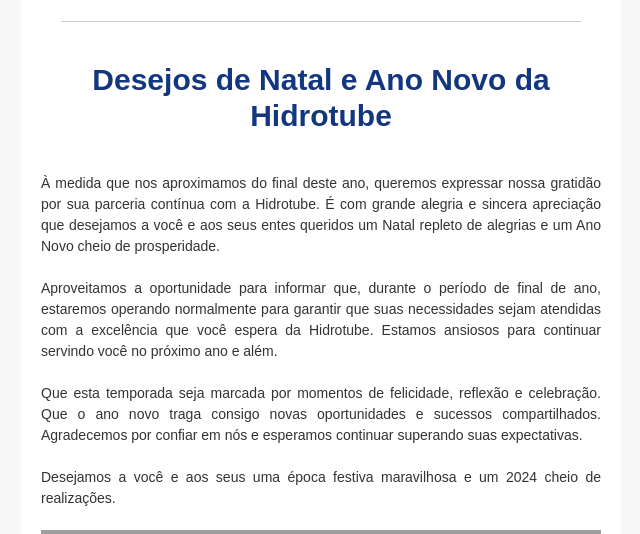
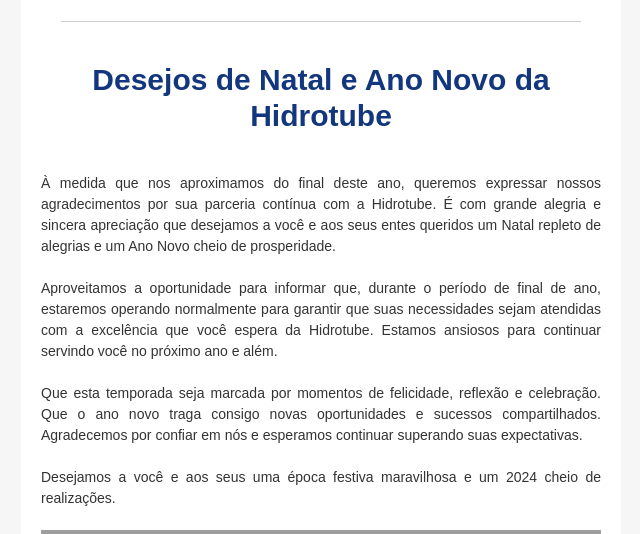
Before and after one commit to caiquevendemiatti/email_sender, a Django app: template templates/boas_festas.html in a window 1280 px wide. Shown: the part 440-974 px from the top of the page, without its empty margins (319-959 px from the left). Run offline with Django 4.2, Linux system fonts and the light colour scheme; the template is opened without the code that fills it, so the values that code supplies are empty; grey boxes are pictures that could not be loaded.

Commit message:
ajuste no texto do e-mail de boas festas

```diff
--- a/templates/boas_festas.html
+++ b/templates/boas_festas.html
@@ -121,7 +121,7 @@ td .es-button-border-2:hover {
                    <table cellpadding="0" cellspacing="0" width="100%" role="presentation" style="mso-table-lspace:0pt;mso-table-rspace:0pt;border-collapse:collapse;border-spacing:0px">
                      <tr>
                       <td align="left" style="padding:0;Margin:0">
-                          <p style="Margin:0;-webkit-text-size-adjust:none;-ms-text-size-adjust:none;mso-line-height-rule:exactly;font-family:arial, 'helvetica neue', helvetica, sans-serif;line-height:21px;color:#333333;font-size:14px"><br></p><p style="Margin:0;-webkit-text-size-adjust:none;-ms-text-size-adjust:none;mso-line-height-rule:exactly;font-family:arial, 'helvetica neue', helvetica, sans-serif;line-height:21px;color:#333333;font-size:14px;text-align:justify">À medida que nos aproximamos do final deste ano, queremos expressar nossa gratidão por sua parceria contínua com a Hidrotube. É com grande alegria e sincera apreciação que desejamos a você e aos seus entes queridos um Natal repleto de alegrias e um Ano Novo cheio de prosperidade.</p><p style="Margin:0;-webkit-text-size-adjust:none;-ms-text-size-adjust:none;mso-line-height-rule:exactly;font-family:arial, 'helvetica neue', helvetica, sans-serif;line-height:21px;color:#333333;font-size:14px;text-align:justify"><br></p>
+                          <p style="Margin:0;-webkit-text-size-adjust:none;-ms-text-size-adjust:none;mso-line-height-rule:exactly;font-family:arial, 'helvetica neue', helvetica, sans-serif;line-height:21px;color:#333333;font-size:14px"><br></p><p style="Margin:0;-webkit-text-size-adjust:none;-ms-text-size-adjust:none;mso-line-height-rule:exactly;font-family:arial, 'helvetica neue', helvetica, sans-serif;line-height:21px;color:#333333;font-size:14px;text-align:justify">À medida que nos aproximamos do final deste ano, queremos expressar nossos agradecimentos por sua parceria contínua com a Hidrotube. É com grande alegria e sincera apreciação que desejamos a você e aos seus entes queridos um Natal repleto de alegrias e um Ano Novo cheio de prosperidade.</p><p style="Margin:0;-webkit-text-size-adjust:none;-ms-text-size-adjust:none;mso-line-height-rule:exactly;font-family:arial, 'helvetica neue', helvetica, sans-serif;line-height:21px;color:#333333;font-size:14px;text-align:justify"><br></p>
                           <p style="Margin:0;-webkit-text-size-adjust:none;-ms-text-size-adjust:none;mso-line-height-rule:exactly;font-family:arial, 'helvetica neue', helvetica, sans-serif;line-height:21px;color:#333333;font-size:14px;text-align:justify">Aproveitamos a oportunidade para informar que, durante o período de final de ano, estaremos operando normalmente para garantir que suas necessidades sejam atendidas com a excelência que você espera da Hidrotube. Estamos ansiosos para continuar servindo você no próximo ano e além.</p>
                           <p style="Margin:0;-webkit-text-size-adjust:none;-ms-text-size-adjust:none;mso-line-height-rule:exactly;font-family:arial, 'helvetica neue', helvetica, sans-serif;line-height:21px;color:#333333;font-size:14px"><br></p><p style="Margin:0;-webkit-text-size-adjust:none;-ms-text-size-adjust:none;mso-line-height-rule:exactly;font-family:arial, 'helvetica neue', helvetica, sans-serif;line-height:21px;color:#333333;font-size:14px;text-align:justify">Que esta temporada seja marcada por momentos de felicidade, reflexão e celebração. Que o ano novo traga consigo novas oportunidades e sucessos compartilhados. Agradecemos por confiar em nós e esperamos continuar superando suas expectativas.</p><p style="Margin:0;-webkit-text-size-adjust:none;-ms-text-size-adjust:none;mso-line-height-rule:exactly;font-family:arial, 'helvetica neue', helvetica, sans-serif;line-height:21px;color:#333333;font-size:14px;text-align:justify"><br></p>
                           <p style="Margin:0;-webkit-text-size-adjust:none;-ms-text-size-adjust:none;mso-line-height-rule:exactly;font-family:arial, 'helvetica neue', helvetica, sans-serif;line-height:21px;color:#333333;font-size:14px;text-align:justify">Desejamos a você e aos seus uma época festiva maravilhosa e um 2024 cheio de realizações.<br></p><p style="Margin:0;-webkit-text-size-adjust:none;-ms-text-size-adjust:none;mso-line-height-rule:exactly;font-family:arial, 'helvetica neue', helvetica, sans-serif;line-height:21px;color:#333333;font-size:14px;text-align:justify"><br></p></td>
--- a/templates/boas_festas_server.html
+++ b/templates/boas_festas_server.html
@@ -124,7 +124,7 @@ td .es-button-border-2:hover {
                    <table cellpadding="0" cellspacing="0" width="100%" role="presentation" style="mso-table-lspace:0pt;mso-table-rspace:0pt;border-collapse:collapse;border-spacing:0px">
                      <tr>
                       <td align="left" style="padding:0;Margin:0">
-                          <p style="Margin:0;-webkit-text-size-adjust:none;-ms-text-size-adjust:none;mso-line-height-rule:exactly;font-family:arial, 'helvetica neue', helvetica, sans-serif;line-height:21px;color:#333333;font-size:14px"><br></p><p style="Margin:0;-webkit-text-size-adjust:none;-ms-text-size-adjust:none;mso-line-height-rule:exactly;font-family:arial, 'helvetica neue', helvetica, sans-serif;line-height:21px;color:#333333;font-size:14px;text-align:justify">À medida que nos aproximamos do final deste ano, queremos expressar nossa gratidão por sua parceria contínua com a Hidrotube. É com grande alegria e sincera apreciação que desejamos a você e aos seus entes queridos um Natal repleto de alegrias e um Ano Novo cheio de prosperidade.</p><p style="Margin:0;-webkit-text-size-adjust:none;-ms-text-size-adjust:none;mso-line-height-rule:exactly;font-family:arial, 'helvetica neue', helvetica, sans-serif;line-height:21px;color:#333333;font-size:14px;text-align:justify"><br></p>
+                          <p style="Margin:0;-webkit-text-size-adjust:none;-ms-text-size-adjust:none;mso-line-height-rule:exactly;font-family:arial, 'helvetica neue', helvetica, sans-serif;line-height:21px;color:#333333;font-size:14px"><br></p><p style="Margin:0;-webkit-text-size-adjust:none;-ms-text-size-adjust:none;mso-line-height-rule:exactly;font-family:arial, 'helvetica neue', helvetica, sans-serif;line-height:21px;color:#333333;font-size:14px;text-align:justify">À medida que nos aproximamos do final deste ano, queremos expressar nossos agradecimentos por sua parceria contínua com a Hidrotube. É com grande alegria e sincera apreciação que desejamos a você e aos seus entes queridos um Natal repleto de alegrias e um Ano Novo cheio de prosperidade.</p><p style="Margin:0;-webkit-text-size-adjust:none;-ms-text-size-adjust:none;mso-line-height-rule:exactly;font-family:arial, 'helvetica neue', helvetica, sans-serif;line-height:21px;color:#333333;font-size:14px;text-align:justify"><br></p>
                           <p style="Margin:0;-webkit-text-size-adjust:none;-ms-text-size-adjust:none;mso-line-height-rule:exactly;font-family:arial, 'helvetica neue', helvetica, sans-serif;line-height:21px;color:#333333;font-size:14px;text-align:justify">Aproveitamos a oportunidade para informar que, durante o período de final de ano, estaremos operando normalmente para garantir que suas necessidades sejam atendidas com a excelência que você espera da Hidrotube. Estamos ansiosos para continuar servindo você no próximo ano e além.</p>
                           <p style="Margin:0;-webkit-text-size-adjust:none;-ms-text-size-adjust:none;mso-line-height-rule:exactly;font-family:arial, 'helvetica neue', helvetica, sans-serif;line-height:21px;color:#333333;font-size:14px"><br></p><p style="Margin:0;-webkit-text-size-adjust:none;-ms-text-size-adjust:none;mso-line-height-rule:exactly;font-family:arial, 'helvetica neue', helvetica, sans-serif;line-height:21px;color:#333333;font-size:14px;text-align:justify">Que esta temporada seja marcada por momentos de felicidade, reflexão e celebração. Que o ano novo traga consigo novas oportunidades e sucessos compartilhados. Agradecemos por confiar em nós e esperamos continuar superando suas expectativas.</p><p style="Margin:0;-webkit-text-size-adjust:none;-ms-text-size-adjust:none;mso-line-height-rule:exactly;font-family:arial, 'helvetica neue', helvetica, sans-serif;line-height:21px;color:#333333;font-size:14px;text-align:justify"><br></p>
                           <p style="Margin:0;-webkit-text-size-adjust:none;-ms-text-size-adjust:none;mso-line-height-rule:exactly;font-family:arial, 'helvetica neue', helvetica, sans-serif;line-height:21px;color:#333333;font-size:14px;text-align:justify">Desejamos a você e aos seus uma época festiva maravilhosa e um 2024 cheio de realizações.<br></p><p style="Margin:0;-webkit-text-size-adjust:none;-ms-text-size-adjust:none;mso-line-height-rule:exactly;font-family:arial, 'helvetica neue', helvetica, sans-serif;line-height:21px;color:#333333;font-size:14px;text-align:justify"><br></p></td>
```
